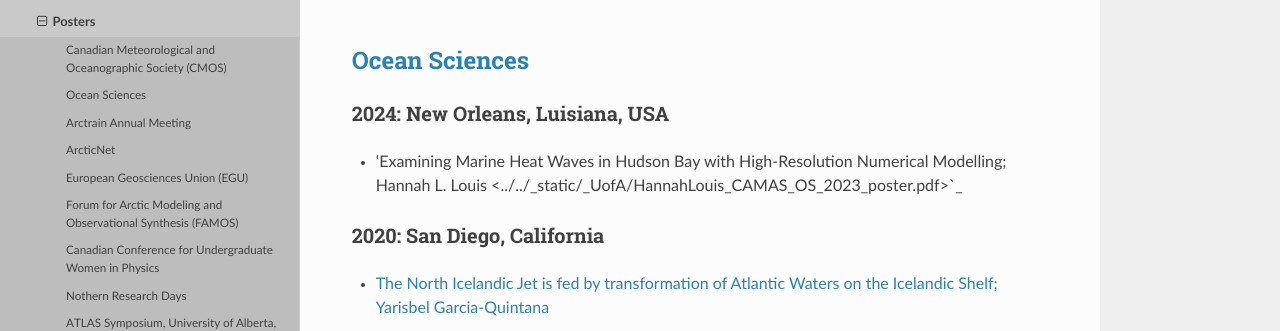
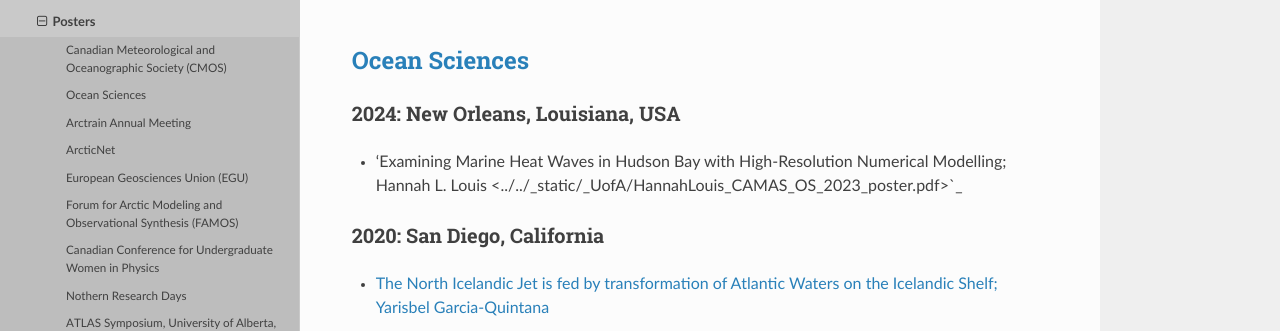
Before and after one commit to UofA-NEMO/Canadian-NEMO-Ocean-Modelling-Forum-Community-of-Practice, a Sphinx documentation site: the page built from docs/Institutions/UofA/Posters.rst, in a window 1280 px wide and 900 px high, scrolled down 554 px. Shown: the part 160-491 px from the top of the window. Built offline with Sphinx 7.4.7 and the Read the Docs theme 2.0.0, drawn with Linux system fonts in a browser that asks for light colours; pages that are not in the unit, such as notebooks, are missing from menus; some of the changed text lies outside the part shown.

Commit message:
Update Posters.rst
conference location

```diff
--- a/docs/Institutions/UofA/Posters.rst
+++ b/docs/Institutions/UofA/Posters.rst
@@ -32,7 +32,7 @@
 `Ocean Sciences <https://www.aslo.org/>`_
 ----------------
 
-2024: New Orleans, Luisiana, USA
+2024: New Orleans, Louisiana, USA
 ^^^^^^^^^^^^^^^^^^^^^^^^^^^^^^^^
 
 * 'Examining Marine Heat Waves in Hudson Bay with High-Resolution Numerical Modelling; Hannah L. Louis <../../_static/_UofA/HannahLouis_CAMAS_OS_2023_poster.pdf>`_
```
Also changed, not shown: other parts of docs/Institutions/UofA/Posters.rst (+1 -1 lines).
